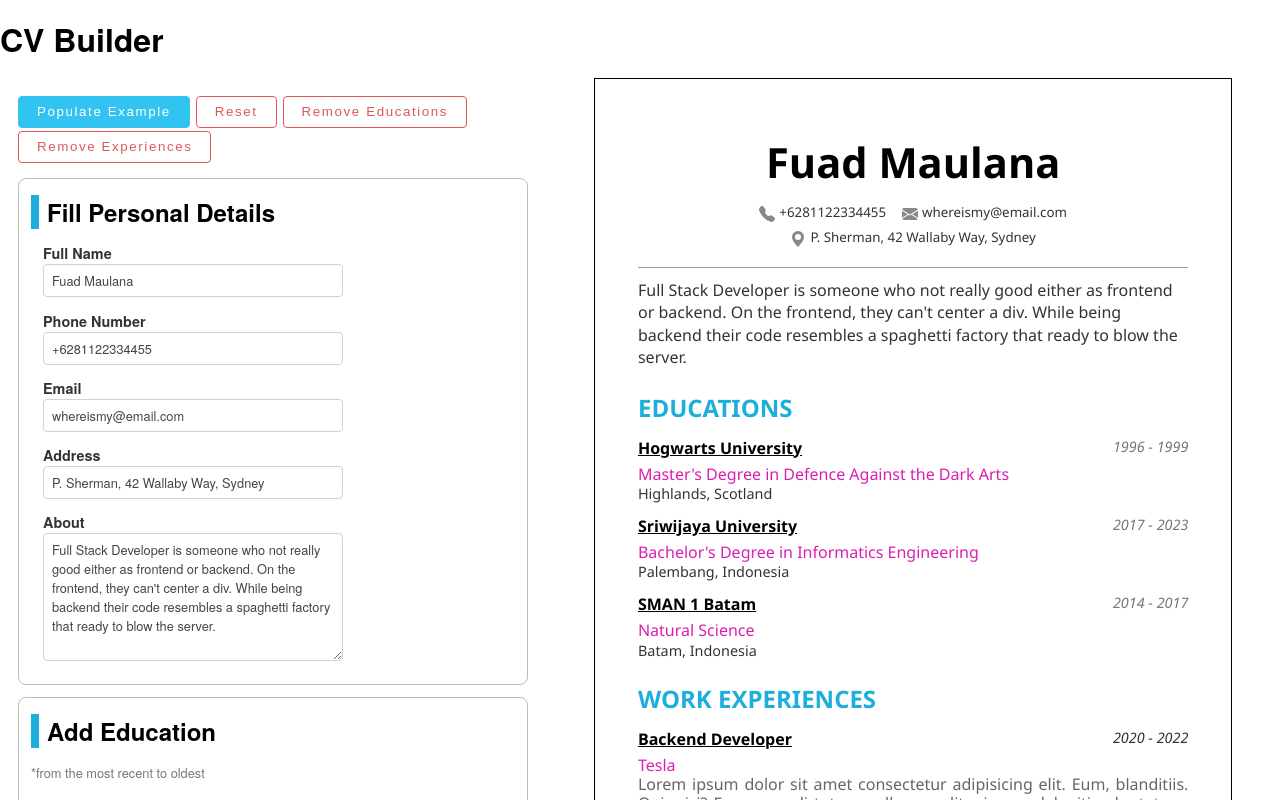
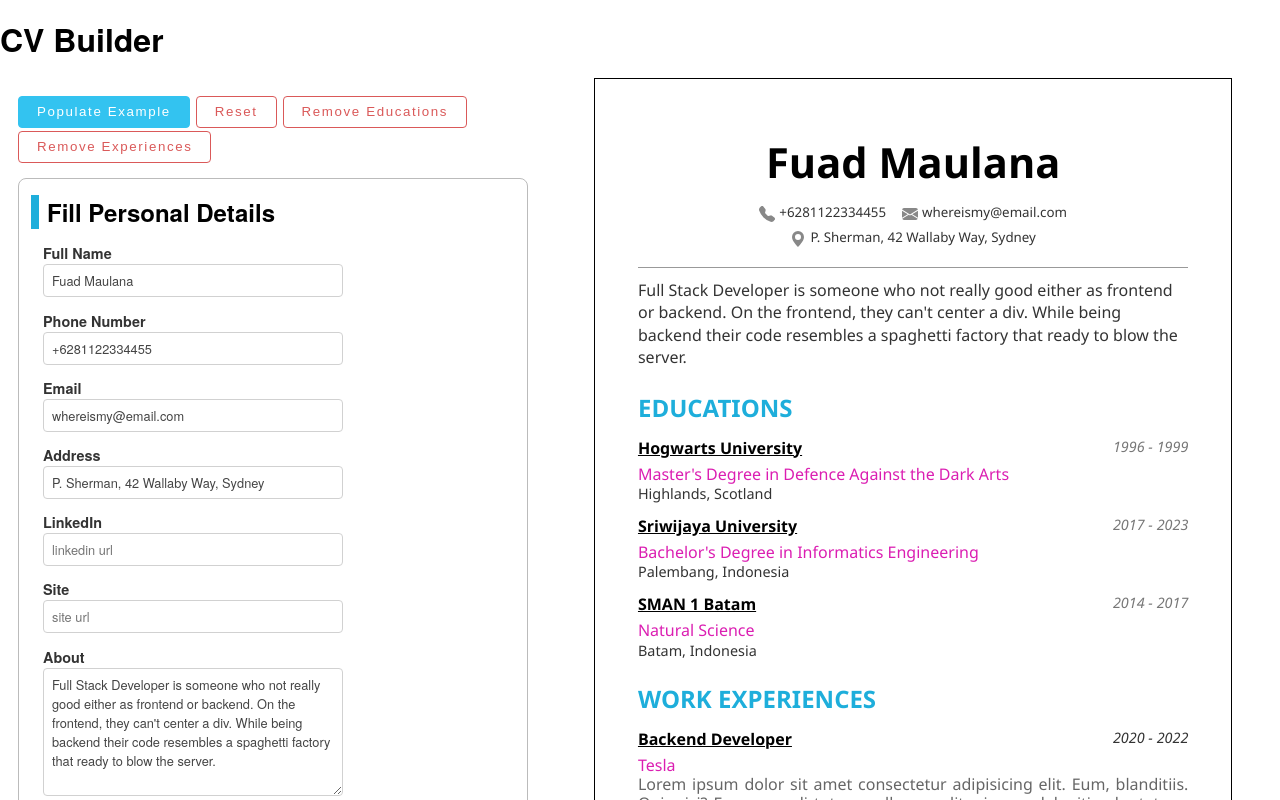
Before and after one commit to fuadmln/react-cvbuilder, a React (Vite) app: page / in a window 1280 px wide. Shown: the top 800 px of the page. Built offline with nearby package versions, Linux system fonts and the light colour scheme; the HTML template or start-up script is replaced by a standard one.

Commit message:
feat: add site and linkedin input field

```diff
--- a/src/components/FormPersonal.jsx
+++ b/src/components/FormPersonal.jsx
@@ -13,27 +13,73 @@ function PersonalForm({profile, setProfile}){
          <form >
             <div>
                <label htmlFor="inputName">Full Name</label>
-               <br />
-               <input type="text" id="inputName" name="name" placeholder="my name is .." onChange={changeProperty} value={profile.name} />
+               <input
+                  type="text"
+                  id="inputName"
+                  name="name"
+                  placeholder="my name is .."
+                  onChange={changeProperty}
+                  value={profile.name}
+               />
             </div>
             <div>
                <label htmlFor="inputPhone">Phone Number</label>
-               <br />
-               <input type="tel" id="inputPhone" name="phone" placeholder="type your number" onChange={changeProperty} value={profile.phone} />
+               <input
+                  type="tel"
+                  id="inputPhone"
+                  name="phone"
+                  placeholder="type your number"
+                  onChange={changeProperty}
+                  value={profile.phone}
+               />
             </div>
             <div>
                <label htmlFor="inputEmail">Email</label>
-               <br />
-               <input type="email" id="inputEmail" name="email" placeholder="type your email" onChange={changeProperty} value={profile.email} />
+               <input
+                  type="email"
+                  id="inputEmail"
+                  name="email"
+                  placeholder="type your email"
+                  onChange={changeProperty}
+                  value={profile.email}
+               />
             </div>
             <div>
                <label htmlFor="inputAddress">Address</label>
-               <br />
-               <input type="text" id="inputAddress" name="address" placeholder="I live at .." onChange={changeProperty} value={profile.address} />
+               <input
+                  type="text"
+                  id="inputAddress"
+                  name="address"
+                  placeholder="I live at .."
+                  onChange={changeProperty}
+                  value={profile.address}
+               />
             </div>
             <div>
+               <label htmlFor="linkedin">LinkedIn</label>
+               <input
+                  type="text"
+                  id="linkedin"
+                  name="linkedin"
+                  placeholder="linkedin url"
+                  onChange={changeProperty}
+                  value={profile.linkedin}
+               />
+            </div>
+            <div>
+               <label htmlFor="link">Site</label>
+               <input
+                  type="text"
+                  id="link"
+                  name="link"
+                  placeholder="site url"
+                  onChange={changeProperty}
+                  value={profile.link}
+               />
+            </div>
+
+            <div>
                <label htmlFor="inputAbout">About</label>
-               <br />
                <textarea id="inputAbout" cols="30" rows="10" name="about" placeholder="describe your self" onChange={changeProperty} value={profile.about}></textarea>
             </div>
          </form>
--- a/src/components/FormReset.jsx
+++ b/src/components/FormReset.jsx
@@ -3,7 +3,15 @@ import '../styles/FormReset.css';
 function FormReset({setter, populateExample}){
    const {setProfile, setEducations, setExperiences} = setter;
    const resetHandler = () => {
-      setProfile({});
+      setProfile({
+         name: '',
+         email: '',
+         phone: '',
+         address: '',
+         about: '',
+         link: '',
+         linkedin: ''
+      });
       setEducations([]);
       setExperiences([]);
    }
--- a/src/components/InfoPersonal.jsx
+++ b/src/components/InfoPersonal.jsx
@@ -23,16 +23,16 @@ function InfoPersonal({profile}){
                   <span>{profile.address}</span>
                </li>
             )}
+            {profile.linkedin && (
+               <li>
+                  <svg xmlns="http://www.w3.org/2000/svg" width="16" height="16" fill="#888" viewBox="0 0 16 16"><path d="M0 1.146C0 .513.526 0 1.175 0h13.65C15.474 0 16 .513 16 1.146v13.708c0 .633-.526 1.146-1.175 1.146H1.175C.526 16 0 15.487 0 14.854V1.146zm4.943 12.248V6.169H2.542v7.225h2.401zm-1.2-8.212c.837 0 1.358-.554 1.358-1.248-.015-.709-.52-1.248-1.342-1.248-.822 0-1.359.54-1.359 1.248 0 .694.521 1.248 1.327 1.248h.016zm4.908 8.212V9.359c0-.216.016-.432.08-.586.173-.431.568-.878 1.232-.878.869 0 1.216.662 1.216 1.634v3.865h2.401V9.25c0-2.22-1.184-3.252-2.764-3.252-1.274 0-1.845.7-2.165 1.193v.025h-.016a5.54 5.54 0 0 1 .016-.025V6.169h-2.4c.03.678 0 7.225 0 7.225h2.4z"/></svg>
+                  <span>{profile.linkedin}</span>
+               </li>
+            )}
             {profile.link && (
                <li>
                   <svg xmlns="http://www.w3.org/2000/svg" width="16" height="16" fill="#888" viewBox="0 0 16 16"><path d="M4.715 6.542 3.343 7.914a3 3 0 1 0 4.243 4.243l1.828-1.829A3 3 0 0 0 8.586 5.5L8 6.086a1.002 1.002 0 0 0-.154.199 2 2 0 0 1 .861 3.337L6.88 11.45a2 2 0 1 1-2.83-2.83l.793-.792a4.018 4.018 0 0 1-.128-1.287z"/><path d="M6.586 4.672A3 3 0 0 0 7.414 9.5l.775-.776a2 2 0 0 1-.896-3.346L9.12 3.55a2 2 0 1 1 2.83 2.83l-.793.792c.112.42.155.855.128 1.287l1.372-1.372a3 3 0 1 0-4.243-4.243L6.586 4.672z"/></svg>
-                  <span>https://google.com</span>
-               </li>
-            )}
-            {profile.linkedin && (
-               <li>
-                  <svg xmlns="http://www.w3.org/2000/svg" width="16" height="16" fill="#888" viewBox="0 0 16 16"><path d="M0 1.146C0 .513.526 0 1.175 0h13.65C15.474 0 16 .513 16 1.146v13.708c0 .633-.526 1.146-1.175 1.146H1.175C.526 16 0 15.487 0 14.854V1.146zm4.943 12.248V6.169H2.542v7.225h2.401zm-1.2-8.212c.837 0 1.358-.554 1.358-1.248-.015-.709-.52-1.248-1.342-1.248-.822 0-1.359.54-1.359 1.248 0 .694.521 1.248 1.327 1.248h.016zm4.908 8.212V9.359c0-.216.016-.432.08-.586.173-.431.568-.878 1.232-.878.869 0 1.216.662 1.216 1.634v3.865h2.401V9.25c0-2.22-1.184-3.252-2.764-3.252-1.274 0-1.845.7-2.165 1.193v.025h-.016a5.54 5.54 0 0 1 .016-.025V6.169h-2.4c.03.678 0 7.225 0 7.225h2.4z"/></svg>
-                  <span>linkedin.com</span>
+                  <span>{profile.link}</span>
                </li>
             )}
          </ul>
```
